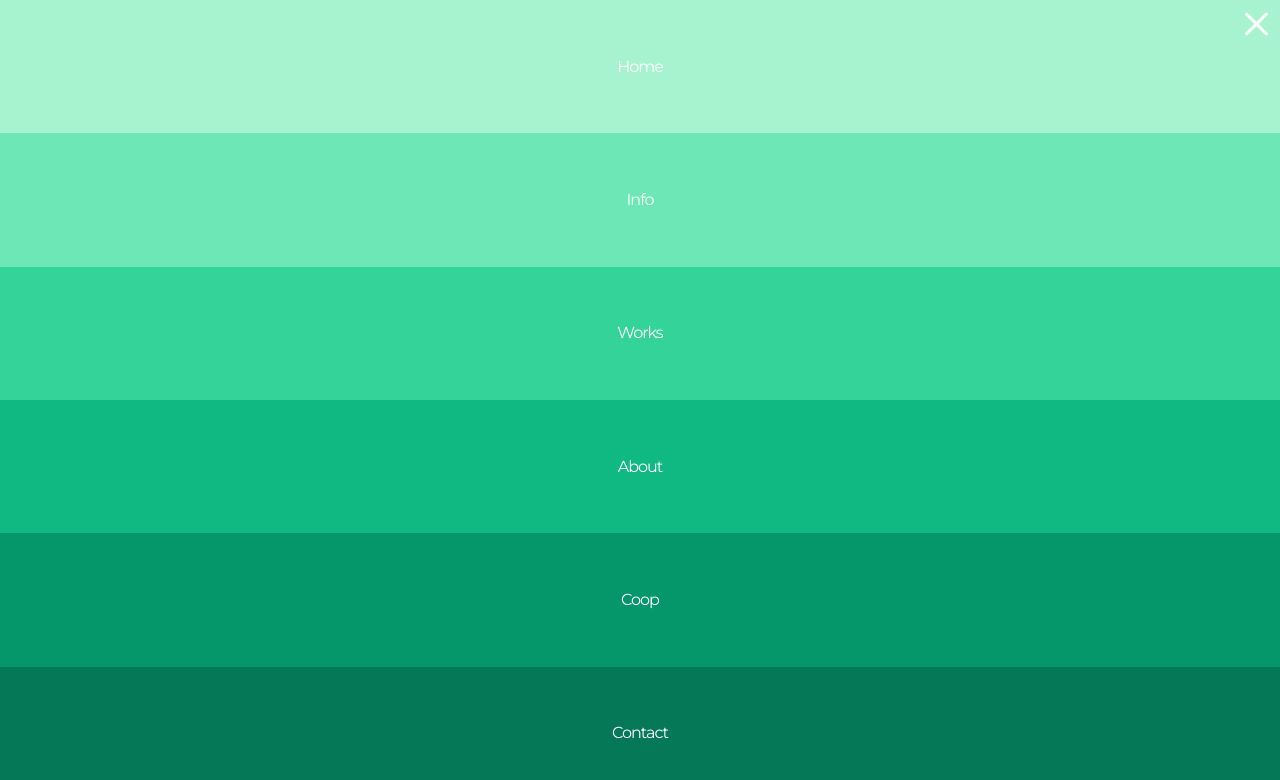
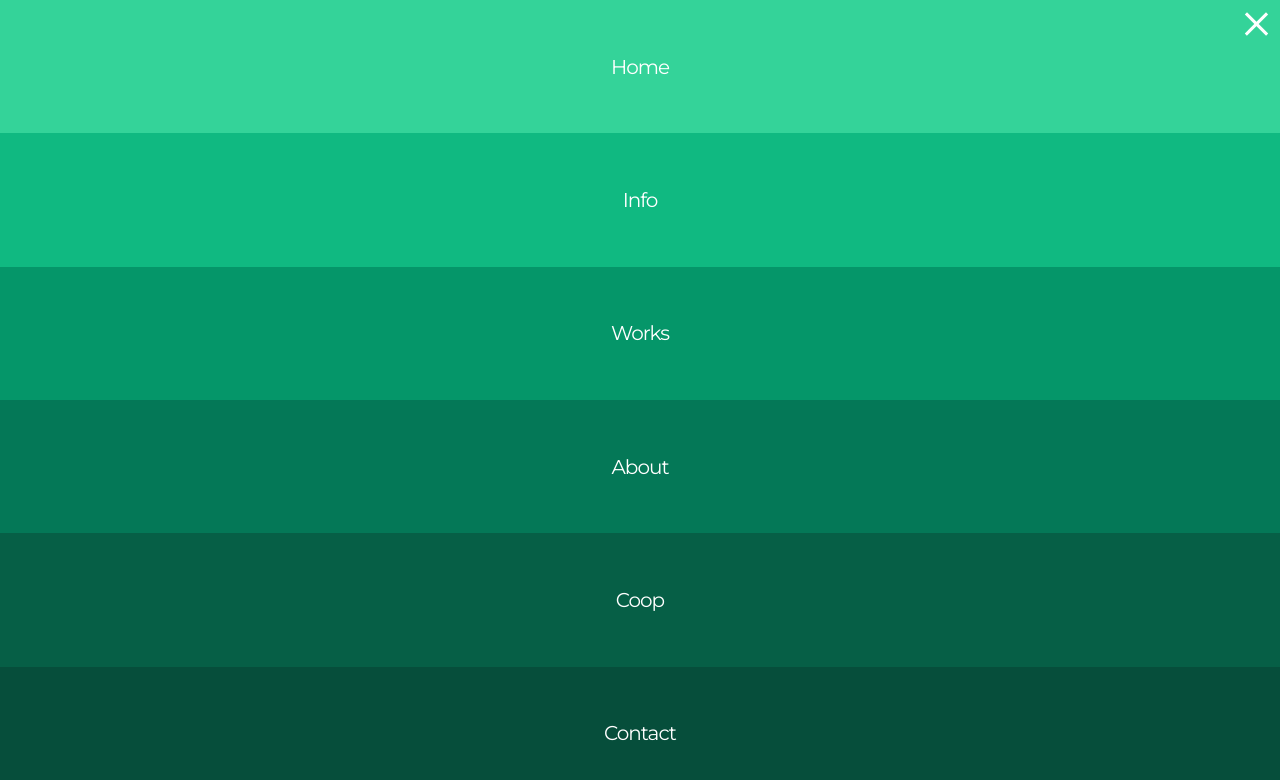
Before and after one commit to MartinKuracka/webmark-react, a React (Create React App) app: page / in a window 1280 px wide. Both pictures are taken after a click on the button "Show menu". Shown: the top 780 px of the page. Built offline with nearby package versions, Linux system fonts and the light colour scheme.

Commit message:
link fix to whole area on menu

```diff
--- a/src/components/mobilemenu/menuoverlay/menuoverlay.js
+++ b/src/components/mobilemenu/menuoverlay/menuoverlay.js
@@ -3,34 +3,34 @@ const MenuOverlay = () => {
         <div className='fixed w-full h-full bg-gray-300 flex  justify-center bg-opacity-50'>
             <ul className='w-full '>
                 <label for='home'>
-                    <li className='h-1/6 bg-green-200 w-full flex justify-center items-center'>
-                        <a href='#home'>Home</a>
-                    </li>
+                    <a className='text-xl' href='#home'>
+                        <li className='h-1/6 bg-green-400 w-full flex justify-center items-center'>Home</li>
+                    </a>
                 </label>
                 <label for='info'>
-                    <li className='h-1/6 bg-green-300 w-full flex justify-center items-center'>
-                        <a href='#info'>Info</a>
-                    </li>
+                    <a className='text-xl' href='#info'>
+                        <li className='h-1/6 bg-green-500 w-full flex justify-center items-center'>Info</li>
+                    </a>
                 </label>
                 <label for='works'>
-                    <li className='h-1/6 bg-green-400 w-full flex justify-center items-center'>
-                        <a href='#works'>Works</a>
-                    </li>
+                    <a className='text-xl' href='#works'>
+                        <li className='h-1/6 bg-green-600 w-full flex justify-center items-center'>Works</li>
+                    </a>
                 </label>
                 <label for='about'>
-                    <li className='h-1/6 bg-green-500 w-full flex justify-center items-center'>
-                        <a href='#about'>About</a>
-                    </li>
+                    <a className='text-xl' href='#about'>
+                        <li className='h-1/6 bg-green-700 w-full flex justify-center items-center'>About</li>
+                    </a>
                 </label>
                 <label for='coop'>
-                    <li className='h-1/6 bg-green-600 w-full flex justify-center items-center'>
-                        <a href='#coop'>Coop</a>
-                    </li>
+                    <a className='text-xl' href='#coop'>
+                        <li className='h-1/6 bg-green-800 w-full flex justify-center items-center'>Coop</li>
+                    </a>
                 </label>
                 <label for='contact'>
-                    <li className='h-1/6 bg-green-700 w-full flex justify-center items-center'>
-                        <a href='#contact'>Contact</a>
-                    </li>
+                    <a className='text-xl' href='#contact'>
+                        <li className='h-1/6 bg-green-900 w-full flex justify-center items-center'>Contact</li>
+                    </a>
                 </label>
             </ul>
         </div>
```
